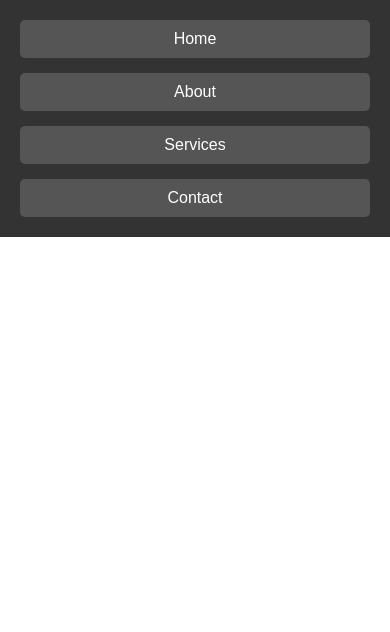
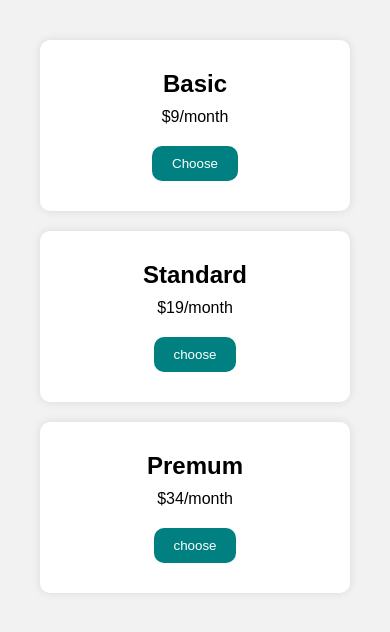
Before and after one commit to mdasad8897/responsive-navbar, a plain HTML site: page index.html in a window 390 px wide. Drawn offline with Linux system fonts and the light colour scheme.

Commit message:
responsive pricing table

```diff
--- a/index.html
+++ b/index.html
@@ -7,14 +7,24 @@
     <link rel="stylesheet" href="style.css">
 </head>
 <body>
-    <nav class="navbar">
-        <div class="menu">
-            <a href="#">Home</a>
-            <a href="#">About</a>
-            <a href="#">Services</a>
-            <a href="#">Contact</a>
-        </div>
-    </nav>
+   <div class="pricing-container">
+      <div class="card">
+        <h2>Basic</h2>
+        <p>$9/month</p>
+        <button>Choose</button>
+      </div>
 
+      <div class="card">
+        <h2>Standard</h2>
+        <p>$19/month</p>
+        <button>choose</button>
+      </div>
+
+      <div class="card">
+        <h2>Premum</h2>
+        <p>$34/month</p>
+        <button>choose</button>
+      </div>
+   </div>
 </body>
 </html>
--- a/style.css
+++ b/style.css
@@ -1,44 +1,60 @@
-
 * {
     box-sizing: border-box;
-    padding:0;
-    margin: 0;
+    margin:0;
+    padding: 0;
 }
 
 body {
     font-family: sans-serif;
+    background-color: #f2f2f2;
+    padding:40px;
 }
 
-.navbar {
-    background-color:#333;
-    padding:20px;
-
+.pricing-container {
+    display: flex;
+    flex-direction: column;
+    gap:20px;
 }
 
-.menu {
-    display:flex;
-    flex-direction: column;
-    gap:15px;
+.card {
+    background-color: white;
+    padding:30px;
+    border-radius: 10px;
+    box-shadow: 0 0 10px rgba(0, 0,0, 0.1);
+    text-align: center;
+    flex: 1 1 100%;
 }
 
-.menu a {
-    color :white;
-    padding: 10px;
-    background-color: #555;
-    text-decoration: none;
-    border-radius: 5px;
-    text-align: center;
+.card h2 {
+ margin-bottom: 10px;
 }
 
-@media (min-width:768px) {
-    .menu {
+.card p {
+    margin-bottom: 20px;
+}
+
+.card button {
+    padding: 10px 20px;
+    border: none;
+    background-color: teal;
+    color: white;
+    border-radius: 10px;
+    cursor: pointer;
+}
+
+@media (min-width: 768px) {
+    .pricing-container {
         flex-direction: row;
-        justify-content: center;
+        flex-wrap: wrap;
+    }
+
+    .card {
+        flex: 1 1 45%;
     }
 }
 
-@media (min-width:1024px ){
-    .menu {
-        justify-content: flex-end;
+@media (min-width: 1024px) {
+    .card {
+        flex:1 1 30%;
     }
 }
```
